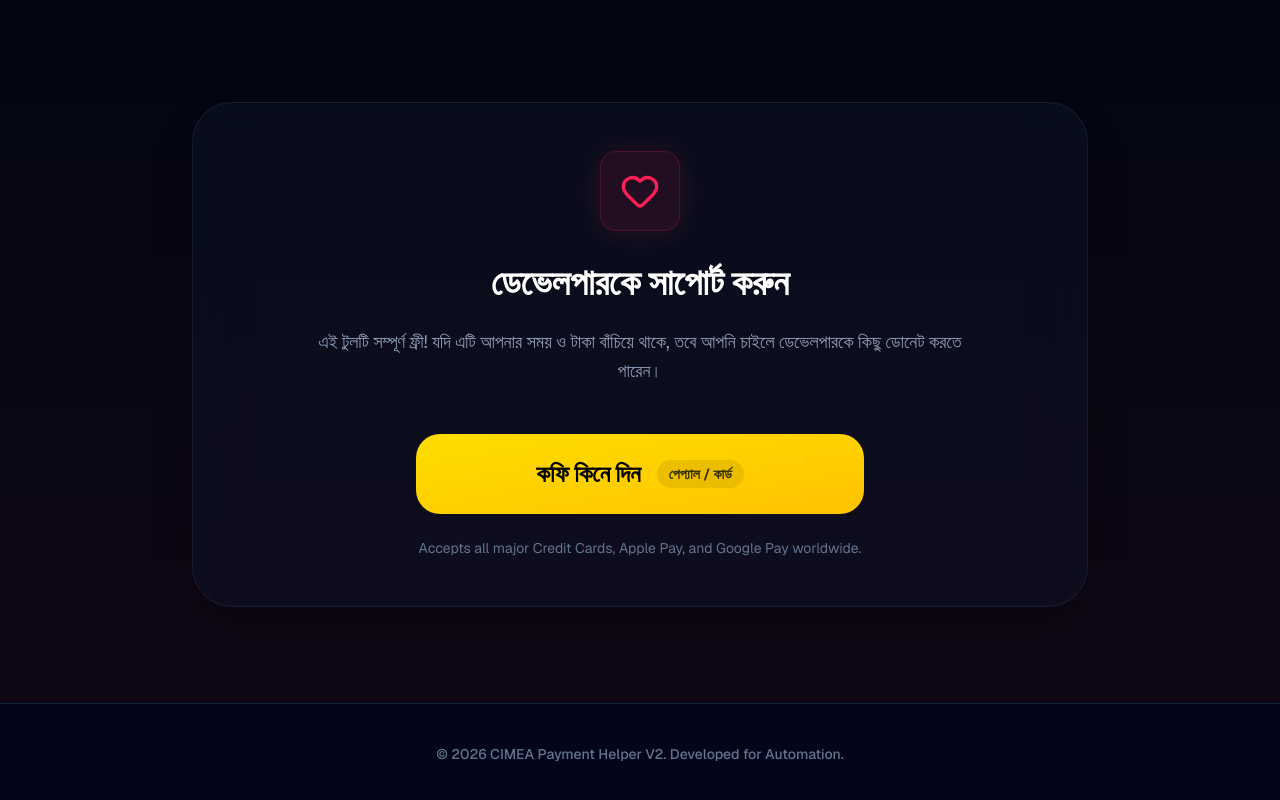
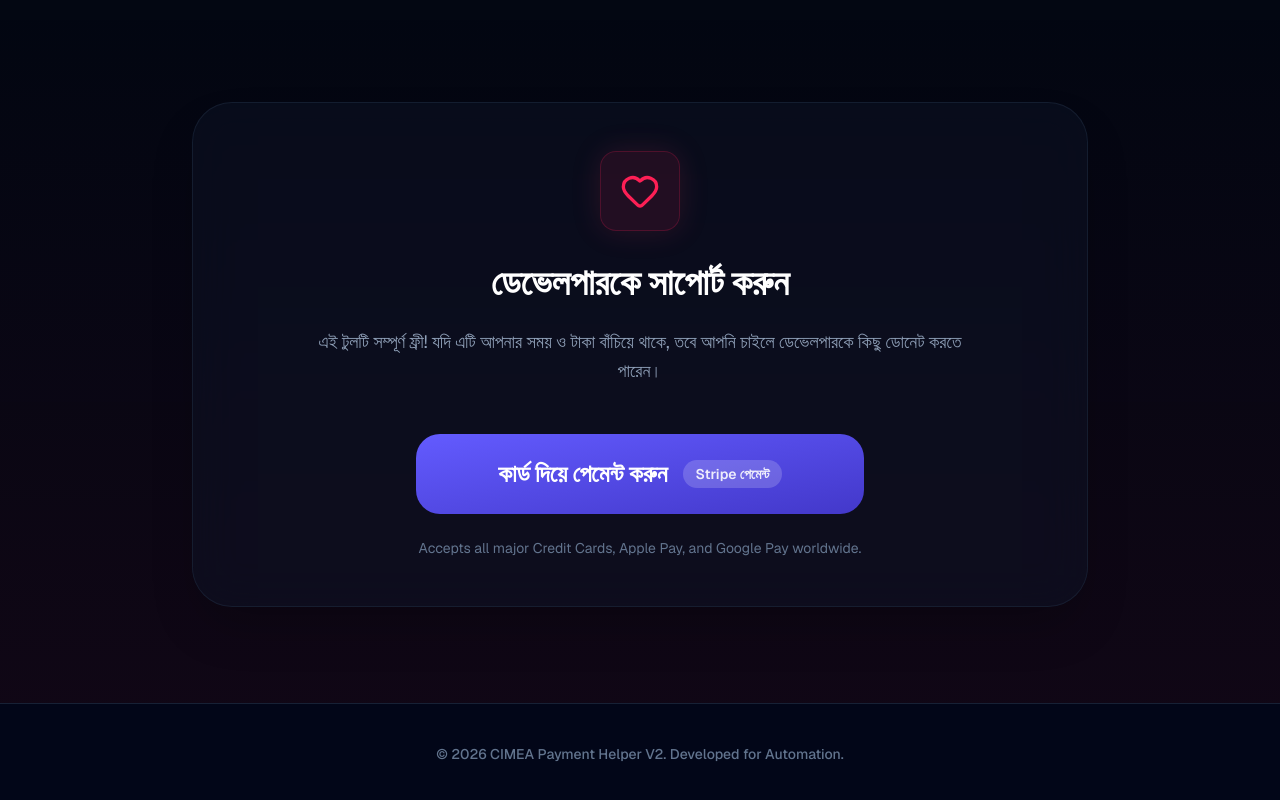
Before and after one commit to cmtimran/CimeaHelperExtension, a Next.js app in the folder dashboard/: page / in a window 1280 px wide. Shown: the part 2341-3141 px from the top of the page. Built offline with nearby package versions, Linux system fonts and the light colour scheme.

Commit message:
Change donation branding to generic Stripe placeholders

```diff
--- a/dashboard/src/app/page.tsx
+++ b/dashboard/src/app/page.tsx
@@ -30,8 +30,8 @@ const translations = {
     supportDesc: "This extension is 100% free for everyone. If this tool saved you time and money, consider supporting the developer!",
     bkashTitle: "bKash / Nagad (Personal)",
     bkashDesc: "Send Money / Cash In",
-    coffeeBtn: "Buy me a Coffee",
-    coffeeSub: "PayPal / Card",
+    coffeeBtn: "Donate via Card",
+    coffeeSub: "Powered by Stripe",
     dashboardBtn: "Owner Dashboard"
   },
   bn: {
@@ -58,8 +58,8 @@ const translations = {
     supportDesc: "এই টুলটি সম্পূর্ণ ফ্রী! যদি এটি আপনার সময় ও টাকা বাঁচিয়ে থাকে, তবে আপনি চাইলে ডেভেলপারকে কিছু ডোনেট করতে পারেন।",
     bkashTitle: "বিকাশ / নগদ (পার্সোনাল)",
     bkashDesc: "সেন্ড মানি / ক্যাশ ইন",
-    coffeeBtn: "কফি কিনে দিন",
-    coffeeSub: "পেপ্যাল / কার্ড",
+    coffeeBtn: "কার্ড দিয়ে পেমেন্ট করুন",
+    coffeeSub: "Stripe পেমেন্ট",
     dashboardBtn: "ওনার ড্যাশবোর্ড"
   }
 };
@@ -218,9 +218,9 @@ export default function LandingPage() {
           </p>
 
           <div className="flex flex-col items-center justify-center gap-6 mt-8">
-            <a href="https://buymeacoffee.com/mdimranhosf" target="_blank" rel="noopener noreferrer" className="bg-gradient-to-br from-[#FFDD00] to-[#FFC300] hover:to-[#FFD000] text-black px-12 py-6 rounded-3xl transition-all transform hover:-translate-y-2 hover:shadow-[0_15px_30px_rgba(255,221,0,0.2)] flex items-center justify-center gap-4 font-bold max-w-md w-full mx-auto">
+            <a href="#" target="_blank" rel="noopener noreferrer" className="bg-gradient-to-br from-[#635BFF] to-[#4338CA] hover:to-[#312E81] text-white px-12 py-6 rounded-3xl transition-all transform hover:-translate-y-2 hover:shadow-[0_15px_30px_rgba(99,91,255,0.3)] flex items-center justify-center gap-4 font-bold max-w-md w-full mx-auto">
               <span className="text-2xl">{t.coffeeBtn}</span>
-              <span className="text-sm font-semibold opacity-80 bg-black/10 px-3 py-1 rounded-full">{t.coffeeSub}</span>
+              <span className="text-sm font-semibold opacity-90 bg-white/20 px-3 py-1 rounded-full">{t.coffeeSub}</span>
             </a>
             <p className="text-slate-500 text-sm">Accepts all major Credit Cards, Apple Pay, and Google Pay worldwide.</p>
           </div>
```
Also changed, not shown: 1 other file (tests, documents, lock files or other folders).
